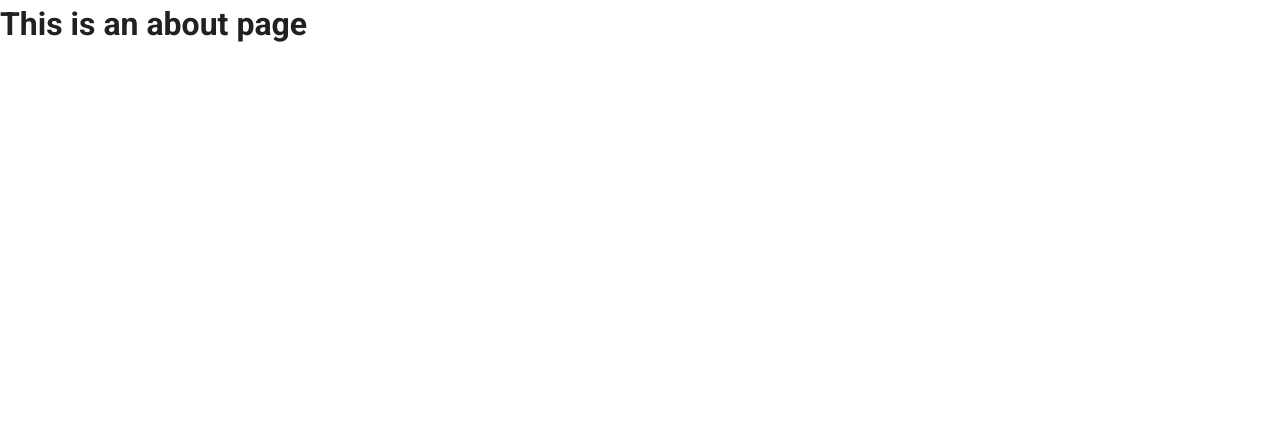
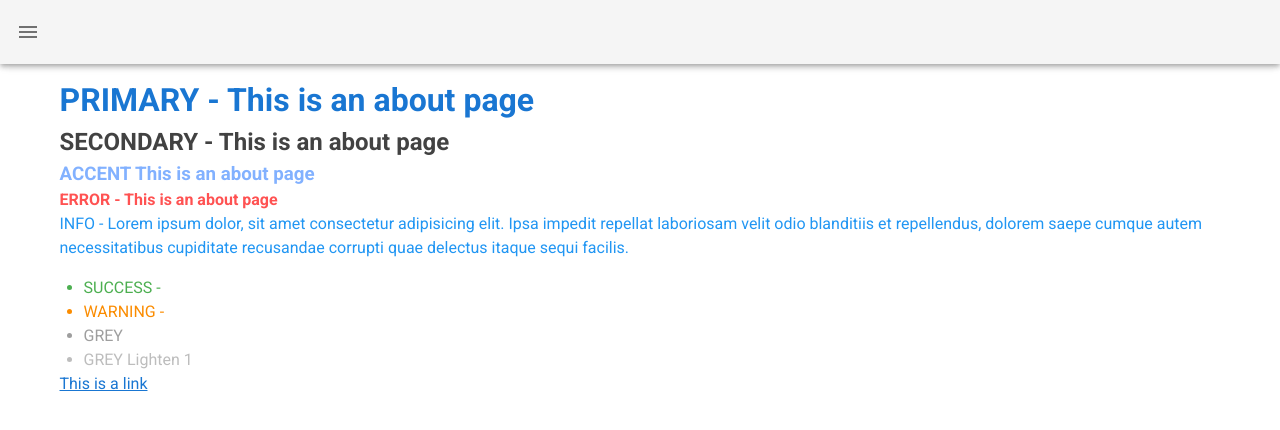
Before and after one commit to jeffvacca/kristenwedding, a Vue app in the folder my-app/: page /about in a window 1280 px wide. Shown: the top 430 px of the page. Built offline with nearby package versions, Linux system fonts and the light colour scheme; a web font is replaced by a local one.

Commit message:
color scheme - nav-bar basic setup

```diff
--- a/my-app/src/App.vue
+++ b/my-app/src/App.vue
@@ -37,6 +37,29 @@
       </v-btn>
     </v-app-bar> -->
 
+    <v-navigation-drawer
+      v-model="drawer"
+      absolute
+      temporary
+    >
+      <v-list-item>
+        <v-list-item-content>
+          <v-list-item-title class="text-h6">
+            Application
+          </v-list-item-title>
+          <v-list-item-subtitle>
+            subtext
+          </v-list-item-subtitle>
+        </v-list-item-content>
+      </v-list-item>
+
+      <v-divider />
+    </v-navigation-drawer>
+
+    <v-app-bar app>
+      <v-app-bar-nav-icon @click="drawer = !drawer" />
+    </v-app-bar>
+
     <v-main>
       <router-view />
     </v-main>
@@ -49,8 +72,9 @@ export default {
   name: 'App',
 
   data: () => ({
-    //
+    drawer: false
   })
+
 }
 </script>
 <style lang="ssss">
--- a/my-app/src/plugins/vuetify.js
+++ b/my-app/src/plugins/vuetify.js
@@ -1,7 +1,18 @@
 import Vue from 'vue'
 import Vuetify from 'vuetify/lib/framework'
+
+// import colors from 'vuetify/lib/util/colors'
 
 Vue.use(Vuetify)
 
 export default new Vuetify({
+  theme: {
+    primary: '#058fa678',
+    secondary: '##002C40',
+    accent: '#82B1FF',
+    error: '#FF5252',
+    info: '#2196F3',
+    success: '#4CAF50',
+    warning: '#FFC107'
+  }
 })
--- a/my-app/src/router/index.js
+++ b/my-app/src/router/index.js
@@ -1,6 +1,7 @@
 import Vue from 'vue'
 import VueRouter from 'vue-router'
 import Splash from '../views/Splash.vue'
+import About from '../views/About.vue'
 
 Vue.use(VueRouter)
 
@@ -16,7 +17,9 @@ const routes = [
     // route level code-splitting
     // this generates a separate chunk (about.[hash].js) for this route
     // which is lazy-loaded when the route is visited.
-    component: () => import(/* webpackChunkName: "about" */ '../views/About.vue')
+    // component: () => import(/* webpackChunkName: "about" */ '../views/About.vue')
+    component: About
+
   }
 ]
 
--- a/my-app/src/views/About.vue
+++ b/my-app/src/views/About.vue
@@ -1,5 +1,41 @@
 <template>
-  <div class="about">
-    <h1>This is an about page</h1>
+  <v-container>
+    <div class="about">
+      <h1 class="primary--text">
+        PRIMARY  - This is an about page
+      </h1>
+      <h2 class="secondary--text">
+        SECONDARY - This is an about page
+      </h2>
+      <h3 class="accent--text">
+        ACCENT This is an about page
+      </h3>
+      <h4 class="error--text">
+        ERROR - This is an about page
+      </h4>
+      <p class="info--text">
+        INFO - Lorem ipsum dolor, sit amet consectetur adipisicing elit. Ipsa impedit repellat laboriosam velit odio blanditiis et repellendus, dolorem saepe cumque autem necessitatibus cupiditate recusandae corrupti quae delectus itaque sequi facilis.
+      </p>
+      <ul>
+        <li class="success--text">
+          SUCCESS -
+        </li>
+        <li class="warning--text">
+          WARNING -
+        </li>
+        <li class="grey--text">
+          GREY
+        </li>
+        <li class="grey--text text--lighten-1">
+          GREY Lighten 1
+        </li>
+      </ul>
+      <a href="/">This is a link</a>
     </div>
+  </v-container>
 </template>
+<script>
+export default {
+  name: 'About'
+}
+</script>
```
